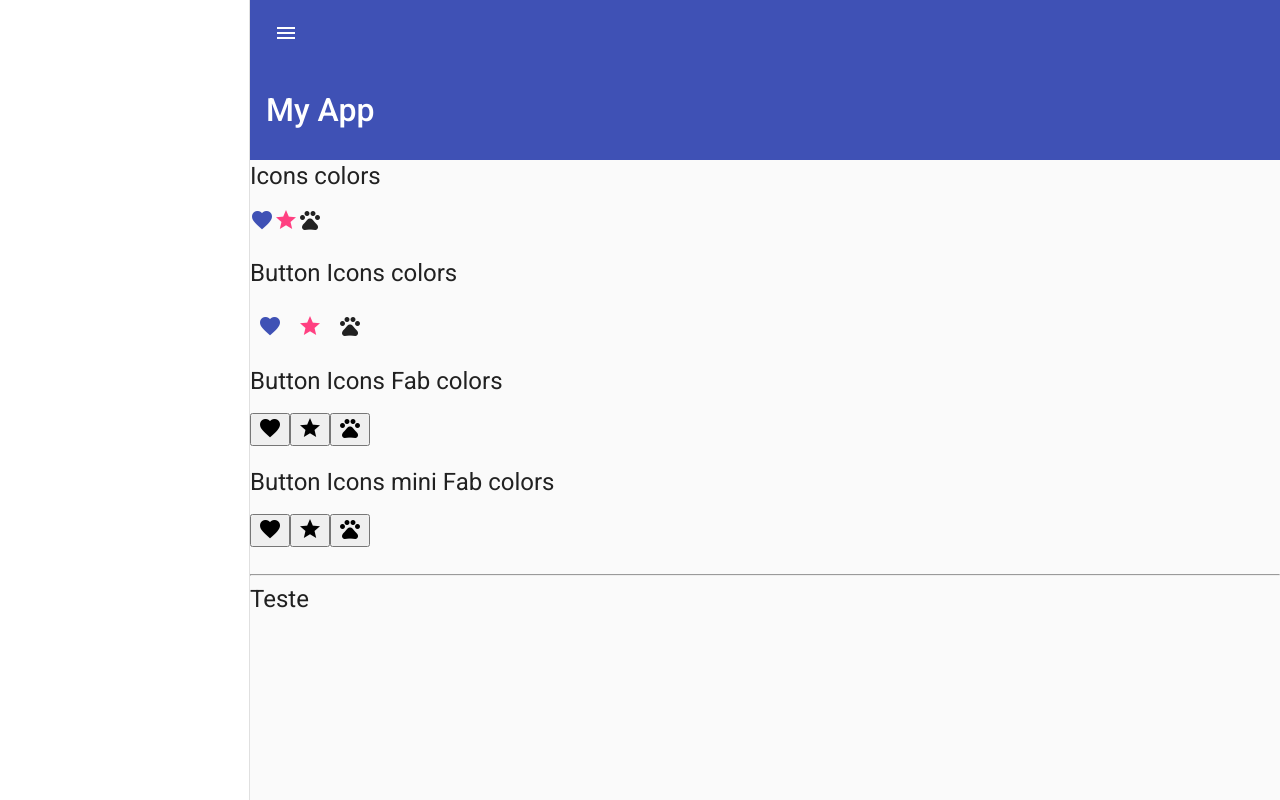
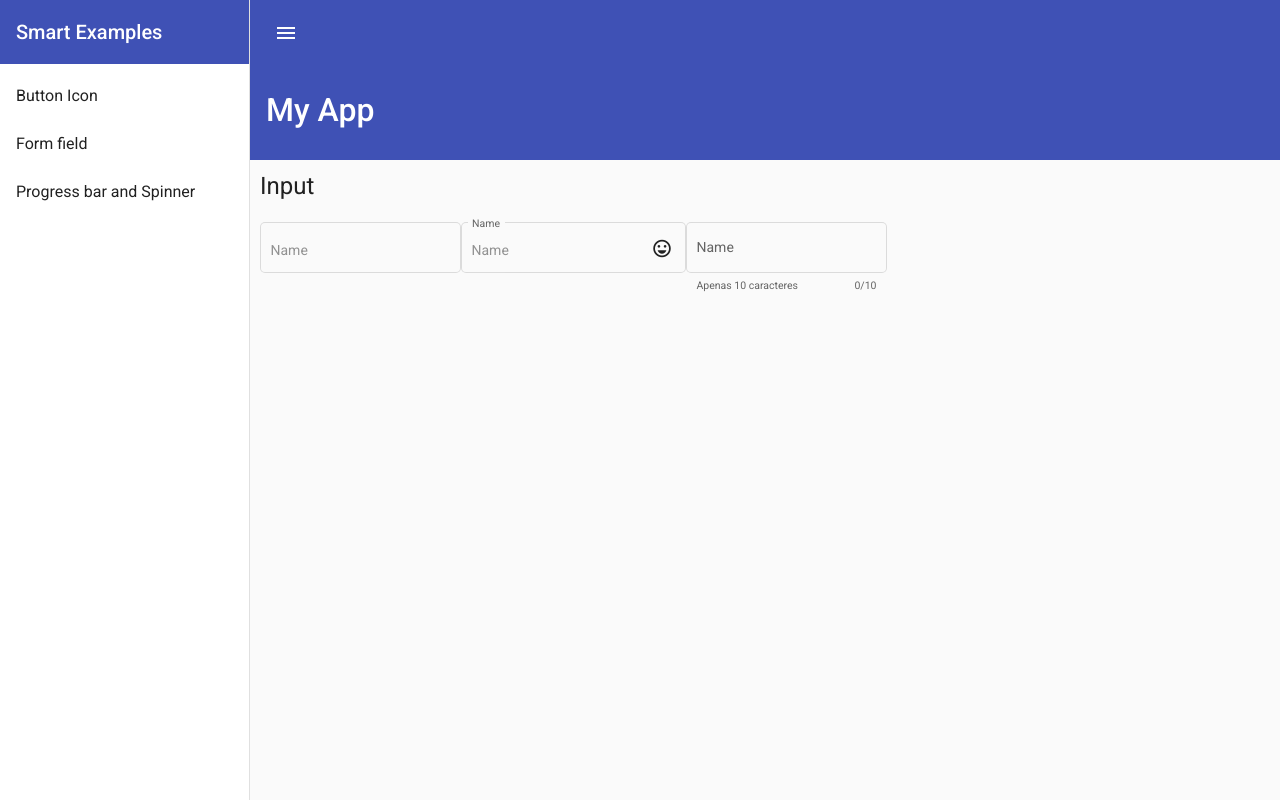
Before and after one commit to thiago-jv/ANGULAR-14-MATERIAL-DESIGNER-14, an Angular app in the folder angular14-material-designer/: page /formFiledInput in a window 1280 px wide. Before the commit this address led to /. Built offline with nearby package versions, Linux system fonts and the light colour scheme.

Commit message:
Progress Bar

```diff
--- a/angular14-material-designer/src/app/app-routing.module.ts
+++ b/angular14-material-designer/src/app/app-routing.module.ts
@@ -1,7 +1,20 @@
 import { NgModule } from '@angular/core';
 import { RouterModule, Routes } from '@angular/router';
+import { ButonsIconsComponent } from './butons-icons/butons-icons.component';
+import { FormFieldInputComponent } from './form-field-input/form-field-input.component';
+import { ProgressSpinnerComponent } from './progress-spinner/progress-spinner.component';
 
-const routes: Routes = [];
+const routes: Routes = [
+  {
+    path: 'buttonIcon', component: ButonsIconsComponent
+  },
+  {
+    path: 'formFiledInput', component: FormFieldInputComponent
+  },
+  {
+    path: 'progBarSpinner', component: ProgressSpinnerComponent
+  }
+];
 
 @NgModule({
   imports: [RouterModule.forRoot(routes)],
--- a/angular14-material-designer/src/app/app.component.html
+++ b/angular14-material-designer/src/app/app.component.html
@@ -1,4 +1,3 @@
-
 <mat-sidenav-container>
 
   <mat-sidenav
@@ -7,6 +6,17 @@
     class="sidenav"
     [opened]="!isSmallScreen"
     [mode]="sidenavMode">
+
+    <mat-toolbar color="primary">
+      Smart Examples
+    </mat-toolbar>
+
+    <mat-nav-list>
+      <a mat-list-item routerLink="buttonIcon">Button Icon</a>
+      <a mat-list-item routerLink="formFiledInput">Form field</a>
+      <a mat-list-item routerLink="progBarSpinner">Progress bar and Spinner</a>
+    </mat-nav-list>
+
   </mat-sidenav>
 
   <mat-sidenav-content>
@@ -15,33 +25,33 @@
       color="primary"
       class="toolbar-menu"
       [class.mat-elevation-z4]="applyShadow">
-        <button
-        mat-icon-button
-        class="example-icon"
-        (click)="sidenav.toggle()">
+
+      <button mat-icon-button (click)="sidenav.toggle()">
         <mat-icon>menu</mat-icon>
       </button>
+
       <span *ngIf="popText">My App</span>
+
       <span class="example-spacer"></span>
-       <button mat-icon-button class="example-icon favorite-icon" aria-label="Example icon-button with heart icon" >
+
+      <button mat-icon-button>
         <mat-icon>favorite</mat-icon>
       </button>
-       <button mat-icon-button class="example-icon" aria-label="Example icon-button with share icon">
+
+      <button mat-icon-button>
         <mat-icon>share</mat-icon>
       </button>
+
     </mat-toolbar>
 
     <mat-toolbar color="primary" class="toolbar-submenu">
       <span *ngIf="!popText">My App</span>
     </mat-toolbar>
 
-     <app-butons-icons></app-butons-icons>
-
-     <h1  class="title">Teste</h1>
-     <h1  class="title">Teste</h1>
+    <div class="content">
+      <router-outlet></router-outlet>
+    </div>
 
   </mat-sidenav-content>
+
 </mat-sidenav-container>
-
-
-<router-outlet></router-outlet>
--- a/angular14-material-designer/src/app/app.component.scss
+++ b/angular14-material-designer/src/app/app.component.scss
@@ -29,3 +29,8 @@ mat-sidenav-container {
   font-size: 2rem;
   margin-top: 60px;
 }
+
+
+.content {
+  padding: 10px;
+}
--- /dev/null
+++ b/angular14-material-designer/src/app/form-field-input/form-field-input.component.html
@@ -0,0 +1,18 @@
+<h1>Input</h1>
+
+<mat-form-field floatLabel="always">
+  <input matInput type="text" placeholder="Name">
+</mat-form-field>
+
+<mat-form-field floatLabel="always" appearance="outline">
+  <mat-label>Name</mat-label>
+  <input matInput type="text" placeholder="Name">
+  <mat-icon matSuffix>sentiment_very_satisfied</mat-icon>
+</mat-form-field>
+
+<mat-form-field>
+  <mat-label>Name</mat-label>
+  <input #userName type="text" matInput placeholder="Name" maxlength="10">
+  <mat-hint align="start">Apenas {{ userName.maxLength }} caracteres</mat-hint>
+  <mat-hint align="end">{{ userName.value.length }}/10</mat-hint>
+</mat-form-field>
--- /dev/null
+++ b/angular14-material-designer/src/app/form-field-input/form-field-input.component.ts
@@ -0,0 +1,15 @@
+import { Component, OnInit } from '@angular/core';
+
+@Component({
+  selector: 'app-form-field-input',
+  templateUrl: './form-field-input.component.html',
+  styleUrls: ['./form-field-input.component.scss']
+})
+export class FormFieldInputComponent implements OnInit {
+
+  constructor() { }
+
+  ngOnInit(): void {
+  }
+
+}
--- a/angular14-material-designer/src/app/material/material.module.ts
+++ b/angular14-material-designer/src/app/material/material.module.ts
@@ -3,7 +3,11 @@ import {MatToolbarModule} from '@angular/material/toolbar';
 import {MatIconModule} from '@angular/material/icon';
 import {MatButtonModule} from '@angular/material/button';
 import { MatSidenavModule } from '@angular/material/sidenav';
-
+import { MatInputModule  } from '@angular/material/input';
+import { MatListModule  } from '@angular/material/list';
+import { MatProgressBarModule  } from '@angular/material/progress-bar';
+import { MatProgressSpinnerModule  } from '@angular/material/progress-spinner';
+import { MAT_FORM_FIELD_DEFAULT_OPTIONS } from '@angular/material/form-field';
 
 @NgModule({
   declarations: [],
@@ -11,7 +15,14 @@ import { MatSidenavModule } from '@angular/material/sidenav';
     MatToolbarModule,
     MatIconModule,
     MatButtonModule,
-    MatSidenavModule
+    MatSidenavModule,
+    MatInputModule,
+    MatListModule,
+    MatProgressBarModule,
+    MatProgressSpinnerModule
+  ],
+  providers: [
+    {provide: MAT_FORM_FIELD_DEFAULT_OPTIONS, useValue: {appearance: 'outline'}}
   ]
 })
 export class MaterialModule { }
--- /dev/null
+++ b/angular14-material-designer/src/app/progress-spinner/progress-spinner.component.html
@@ -0,0 +1,10 @@
+<h1>Progress bar and Spinner</h1>
+<mat-progress-bar mode="indeterminate"></mat-progress-bar>
+<br>
+<mat-progress-bar mode="buffer"></mat-progress-bar>
+<br>
+<mat-progress-bar mode="determinate" value="40"></mat-progress-bar>
+
+
+<h1>Loading waiting case</h1>
+<mat-progress-bar [mode]="queryMode" [value]="queryValue" color="primary"></mat-progress-bar>
--- /dev/null
+++ b/angular14-material-designer/src/app/progress-spinner/progress-spinner.component.ts
@@ -0,0 +1,38 @@
+import { Component, OnInit } from '@angular/core';
+import { ProgressBarMode } from '@angular/material/progress-bar';
+import { concat, interval, map, take, takeWhile, tap } from 'rxjs';
+
+@Component({
+  selector: 'app-progress-spinner',
+  templateUrl: './progress-spinner.component.html',
+  styleUrls: ['./progress-spinner.component.scss']
+})
+export class ProgressSpinnerComponent implements OnInit {
+
+  public loadingPercent = 0;
+  public queryValue = 0;
+  public queryMode: ProgressBarMode = 'query';
+
+  constructor() { }
+
+  ngOnInit(): void {
+    this.loadProgress(500)
+    .subscribe(i => this.loadingPercent = i);
+
+    concat(
+      interval(3000)
+      .pipe(
+        take(1),
+        tap(_ => (this.queryMode = 'determinate'))
+      ),
+    this.loadProgress(500)
+    ).subscribe(i => this.queryValue = i);
+  }
+
+  loadProgress(speed: number){
+    return interval(speed)
+    .pipe(map(i => i * 5),
+      takeWhile(i => i <= 100))
+  }
+
+}
```
Also changed, not shown: angular14-material-designer/src/app/app.module.ts (+6 -1 lines), angular14-material-designer/src/app/form-field-input/form-field-input.component.scss (added), angular14-material-designer/src/app/progress-spinner/progress-spinner.component.scss (added). Lines whose indentation alone changed are shown as unchanged.
